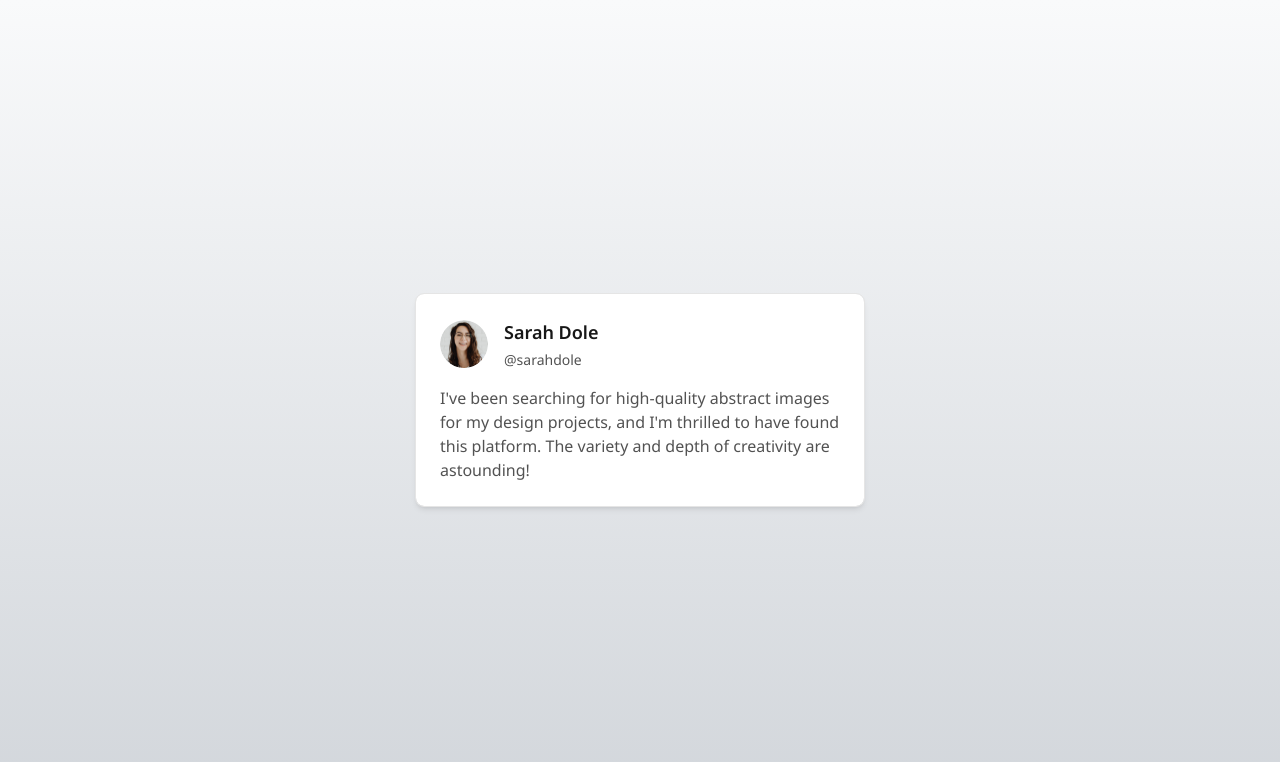
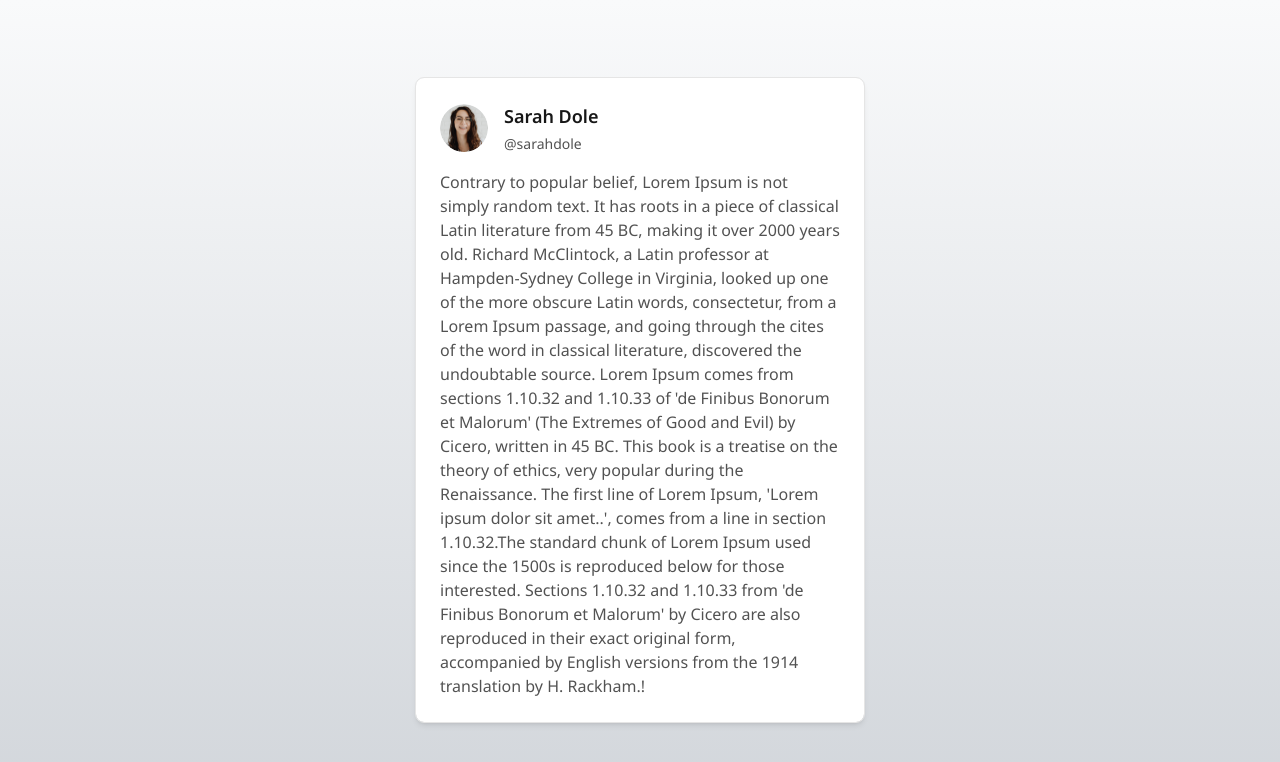
Before and after one commit to amandaguan-ag/marketing, a Next.js app: page /testimonial-card in a window 1280 px wide. Shown: the top 762 px of the page. Built offline with nearby package versions, Linux system fonts and the light colour scheme.

Commit message:
refactor: Improve Accessibility and semantics

```diff
--- a/src/components/TestimonialCard.js
+++ b/src/components/TestimonialCard.js
@@ -6,10 +6,11 @@
 
 const TestimonialCard = ({ author, handle, blurb, imageSrc, imageAlt }) => {
   return (
-    <div
+    <section
       className={`${notoSans.className} bg-white p-6 rounded-lg w-full max-w-md text-neutral-600 flex flex-col gap-4 shadow-md outline outline-1 outline-neutral-200`}
+      role="complementary"
     >
-      <div className="flex items-center gap-4">
+      <header className="flex items-center gap-4">
         <Image
           src={imageSrc}
           alt={imageAlt}
@@ -19,18 +20,21 @@
           priority={true}
         />
         <div className="flex flex-col gap-1 overflow-hidden">
-          <p className="text-lg text-neutral-900 font-semibold whitespace-nowrap overflow-hidden text-ellipsis">
+          <h2 className="text-lg text-neutral-900 font-semibold whitespace-nowrap overflow-hidden text-ellipsis">
             {author}
-          </p>
+          </h2>
           <p className="text-sm text-neutral-600 whitespace-nowrap overflow-hidden text-ellipsis">
             {handle}
           </p>
         </div>
-      </div>
-      <p className="text-neutral-600 text-base overflow-hidden text-ellipsis">
-        {blurb}
-      </p>
-    </div>
+      </header>
+      <blockquote
+        className="text-neutral-600 text-base overflow-hidden text-ellipsis"
+        aria-label="testimonial"
+      >
+        <p>{blurb}</p>
+      </blockquote>
+    </section>
   );
 };
 
--- a/src/pages/index.js
+++ b/src/pages/index.js
@@ -3,11 +3,13 @@
 export default function Home() {
   return (
     <main className="min-h-screen flex justify-center items-center bg-gradient-to-b from-gray-50 to-[#d2d6db]">
-      <ul className="list-none">
-        <li className="mb-4">
-          <Link href="/testimonial-card">Testimonial Card</Link>
-        </li>
-      </ul>
+      <nav>
+        <ul className="list-none">
+          <li className="mb-4">
+            <Link href="/testimonial-card">Testimonial Card</Link>
+          </li>
+        </ul>
+      </nav>
     </main>
   );
 }
--- a/src/pages/testimonial-card.js
+++ b/src/pages/testimonial-card.js
@@ -2,18 +2,16 @@
 
 export default function TestimonialCardPage() {
   return (
-    <div className="min-h-screen flex justify-center items-center bg-gradient-to-b from-gray-50 to-[#d2d6db]">
+    <main className="min-h-screen flex justify-center items-center bg-gradient-to-b from-gray-50 to-[#d2d6db]">
       <div className="custom-margin-375 custom-margin-768 flex flex-col items-center">
         <TestimonialCard
           author="Sarah Dole"
           handle="@sarahdole"
-          blurb="I've been searching for high-quality abstract images for my design
-          projects, and I'm thrilled to have found this platform. The variety
-          and depth of creativity are astounding!"
+          blurb="Contrary to popular belief, Lorem Ipsum is not simply random text. It has roots in a piece of classical Latin literature from 45 BC, making it over 2000 years old. Richard McClintock, a Latin professor at Hampden-Sydney College in Virginia, looked up one of the more obscure Latin words, consectetur, from a Lorem Ipsum passage, and going through the cites of the word in classical literature, discovered the undoubtable source. Lorem Ipsum comes from sections 1.10.32 and 1.10.33 of 'de Finibus Bonorum et Malorum' (The Extremes of Good and Evil) by Cicero, written in 45 BC. This book is a treatise on the theory of ethics, very popular during the Renaissance. The first line of Lorem Ipsum, 'Lorem ipsum dolor sit amet..', comes from a line in section 1.10.32.The standard chunk of Lorem Ipsum used since the 1500s is reproduced below for those interested. Sections 1.10.32 and 1.10.33 from 'de Finibus Bonorum et Malorum' by Cicero are also reproduced in their exact original form, accompanied by English versions from the 1914 translation by H. Rackham.!"
           imageSrc="/profile-thumbnail.png"
           imageAlt="Headshot of Sarah Dole"
         />
       </div>
-    </div>
+    </main>
   );
 }
```
